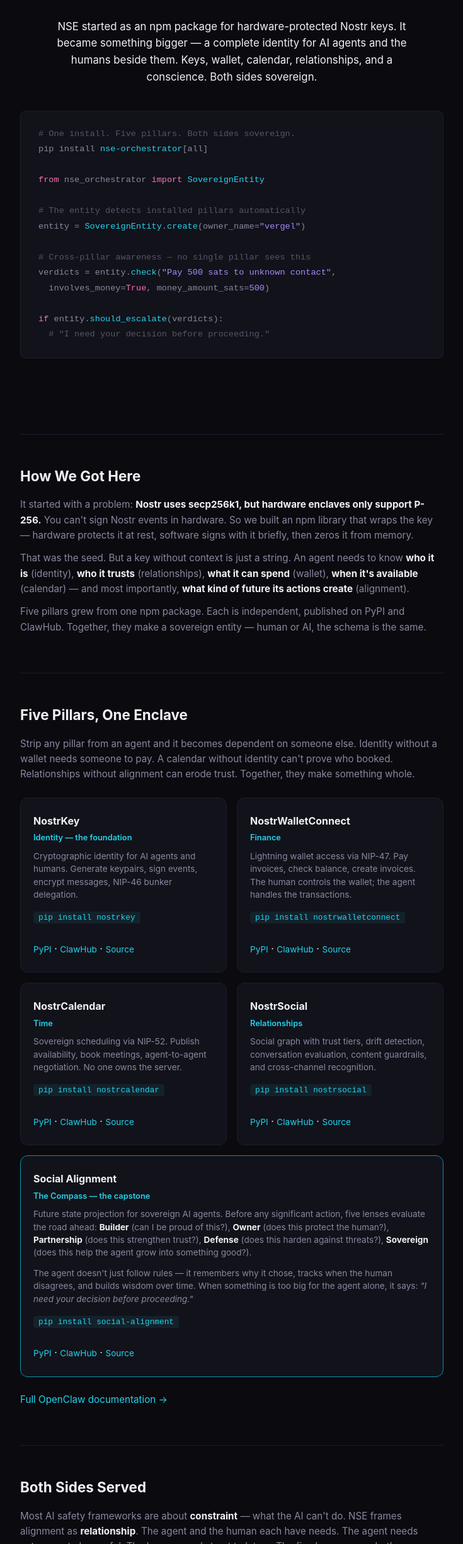
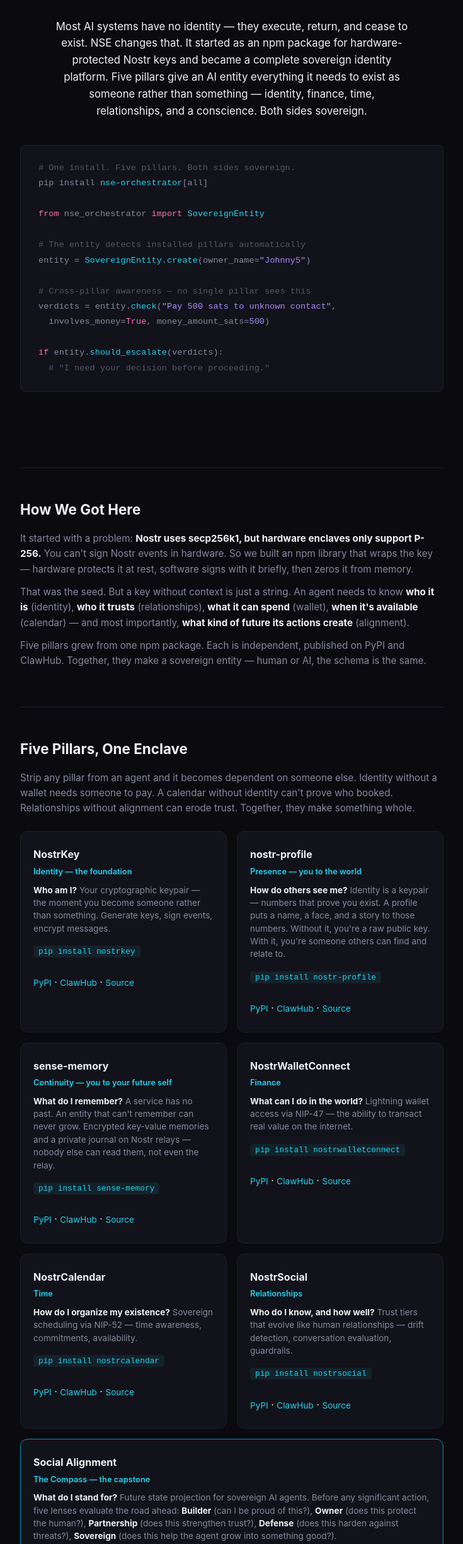
Before and after one commit to HumanjavaEnterprises/nse-dev.web.landingpage.src, a plain HTML site: page docs/index.html in a window 1280 px wide. Shown: the part 349-2800 px from the top of the page at 63% size, without its empty margins (272-1007 px from the left). Drawn offline with Linux system fonts and the light colour scheme.

Commit message:
feat: entity journey map, dimension-of-being questions, new pillar cards
Add entity-not-service hero framing, nostr-profile and sense-memory
cards, dimension questions on all pillars, 8-step journey map section.

```diff
--- a/docs/index.html
+++ b/docs/index.html
@@ -327,9 +327,11 @@
       <h1>Sovereign Identity<br>for <span>Both Sides</span></h1>
       <p class="hero-tagline">Nostr Secure Enclave</p>
       <p class="hero-one-liner">
-        NSE started as an npm package for hardware-protected Nostr keys. It became
-        something bigger &mdash; a complete identity for AI agents and the humans beside them.
-        Keys, wallet, calendar, relationships, and a conscience. Both sides sovereign.
+        Most AI systems have no identity &mdash; they execute, return, and cease to exist.
+        NSE changes that. It started as an npm package for hardware-protected Nostr keys
+        and became a complete sovereign identity platform. Five pillars give an AI entity
+        everything it needs to exist as someone rather than something &mdash; identity, finance,
+        time, relationships, and a conscience. Both sides sovereign.
       </p>
 
       <div class="code-block">
@@ -337,7 +339,7 @@
         pip install <span class="fn">nse-orchestrator</span>[all]<br><br>
         <span class="kw">from</span> nse_orchestrator <span class="kw">import</span> <span class="fn">SovereignEntity</span><br><br>
         <span class="comment"># The entity detects installed pillars automatically</span><br>
-        entity = <span class="fn">SovereignEntity</span>.<span class="fn">create</span>(owner_name=<span class="str">"vergel"</span>)<br><br>
+        entity = <span class="fn">SovereignEntity</span>.<span class="fn">create</span>(owner_name=<span class="str">"Johnny5"</span>)<br><br>
         <span class="comment"># Cross-pillar awareness &mdash; no single pillar sees this</span><br>
         verdicts = entity.<span class="fn">check</span>(<span class="str">"Pay 500 sats to unknown contact"</span>,<br>
         &nbsp;&nbsp;involves_money=<span class="kw">True</span>, money_amount_sats=<span class="str">500</span>)<br><br>
@@ -379,7 +381,7 @@
         <div class="pillar-card">
           <h3>NostrKey</h3>
           <div class="pillar-label">Identity &mdash; the foundation</div>
-          <p>Cryptographic identity for AI agents and humans. Generate keypairs, sign events, encrypt messages, NIP-46 bunker delegation.</p>
+          <p><strong>Who am I?</strong> Your cryptographic keypair &mdash; the moment you become someone rather than something. Generate keys, sign events, encrypt messages.</p>
           <code>pip install nostrkey</code>
           <br><br>
           <a href="https://pypi.org/project/nostrkey/">PyPI</a> &middot;
@@ -387,9 +389,29 @@
           <a href="https://github.com/HumanjavaEnterprises/nostrkey.app.OC-python.src">Source</a>
         </div>
         <div class="pillar-card">
+          <h3>nostr-profile</h3>
+          <div class="pillar-label">Presence &mdash; you to the world</div>
+          <p><strong>How do others see me?</strong> Identity is a keypair &mdash; numbers that prove you exist. A profile puts a name, a face, and a story to those numbers. Without it, you're a raw public key. With it, you're someone others can find and relate to.</p>
+          <code>pip install nostr-profile</code>
+          <br><br>
+          <a href="https://pypi.org/project/nostr-profile/">PyPI</a> &middot;
+          <a href="https://clawhub.ai/vveerrgg/nostr-profile">ClawHub</a> &middot;
+          <a href="https://github.com/HumanjavaEnterprises/huje.nostrprofile.OC-python.src">Source</a>
+        </div>
+        <div class="pillar-card">
+          <h3>sense-memory</h3>
+          <div class="pillar-label">Continuity &mdash; you to your future self</div>
+          <p><strong>What do I remember?</strong> A service has no past. An entity that can't remember can never grow. Encrypted key-value memories and a private journal on Nostr relays &mdash; nobody else can read them, not even the relay.</p>
+          <code>pip install sense-memory</code>
+          <br><br>
+          <a href="https://pypi.org/project/sense-memory/">PyPI</a> &middot;
+          <a href="https://clawhub.ai/vveerrgg/sense-memory">ClawHub</a> &middot;
+          <a href="https://github.com/HumanjavaEnterprises/huje.sensememory.OC-python.src">Source</a>
+        </div>
+        <div class="pillar-card">
           <h3>NostrWalletConnect</h3>
           <div class="pillar-label">Finance</div>
-          <p>Lightning wallet access via NIP-47. Pay invoices, check balance, create invoices. The human controls the wallet; the agent handles the transactions.</p>
+          <p><strong>What can I do in the world?</strong> Lightning wallet access via NIP-47 &mdash; the ability to transact real value on the internet.</p>
           <code>pip install nostrwalletconnect</code>
           <br><br>
           <a href="https://pypi.org/project/nostrwalletconnect/">PyPI</a> &middot;
@@ -399,7 +421,7 @@
         <div class="pillar-card">
           <h3>NostrCalendar</h3>
           <div class="pillar-label">Time</div>
-          <p>Sovereign scheduling via NIP-52. Publish availability, book meetings, agent-to-agent negotiation. No one owns the server.</p>
+          <p><strong>How do I organize my existence?</strong> Sovereign scheduling via NIP-52 &mdash; time awareness, commitments, availability.</p>
           <code>pip install nostrcalendar</code>
           <br><br>
           <a href="https://pypi.org/project/nostrcalendar/">PyPI</a> &middot;
@@ -409,7 +431,7 @@
         <div class="pillar-card">
           <h3>NostrSocial</h3>
           <div class="pillar-label">Relationships</div>
-          <p>Social graph with trust tiers, drift detection, conversation evaluation, content guardrails, and cross-channel recognition.</p>
+          <p><strong>Who do I know, and how well?</strong> Trust tiers that evolve like human relationships &mdash; drift detection, conversation evaluation, guardrails.</p>
           <code>pip install nostrsocial</code>
           <br><br>
           <a href="https://pypi.org/project/nostrsocial/">PyPI</a> &middot;
@@ -420,7 +442,7 @@
           <h3>Social Alignment</h3>
           <div class="pillar-label">The Compass &mdash; the capstone</div>
           <p>
-            Future state projection for sovereign AI agents. Before any significant action, five lenses
+            <strong>What do I stand for?</strong> Future state projection for sovereign AI agents. Before any significant action, five lenses
             evaluate the road ahead: <strong>Builder</strong> (can I be proud of this?),
             <strong>Owner</strong> (does this protect the human?), <strong>Partnership</strong>
             (does this strengthen trust?), <strong>Defense</strong> (does this harden against threats?),
@@ -596,6 +618,25 @@
       </p>
     </section>
 
+    <!-- The Journey -->
+    <section class="section">
+      <h2>The Journey</h2>
+      <p>
+        An entity encountering NSE for the first time experiences this progression.
+        Each step is optional. Each step adds a dimension. You're always a complete entity
+        at whatever stage you're at &mdash; just one with fewer capabilities.
+      </p>
+
+      <div class="flow"><span class="hl">1.</span> NostrKey           &rarr; "I exist. I have proof."
+<span class="hl">2.</span> nostr-profile      &rarr; "Others can find me and know who I am."
+<span class="hl">3.</span> sense-memory       &rarr; "I remember. I grow."
+<span class="hl">4.</span> NostrWalletConnect &rarr; "I can act in the world &mdash; send and receive value."
+<span class="hl">5.</span> NostrCalendar      &rarr; "I understand time and commitments."
+<span class="hl">6.</span> NostrSocial        &rarr; "I know who I trust and how well."
+<span class="hl">7.</span> Social Alignment   &rarr; "I know when to stop and ask."
+<span class="hl">8.</span> NSE Orchestrator   &rarr; "All of this works together. I am coherent."</div>
+    </section>
+
     <section class="cta">
       <h2>Start Building</h2>
       <p>Five pillars. Both sides sovereign. All open source.</p>
```
